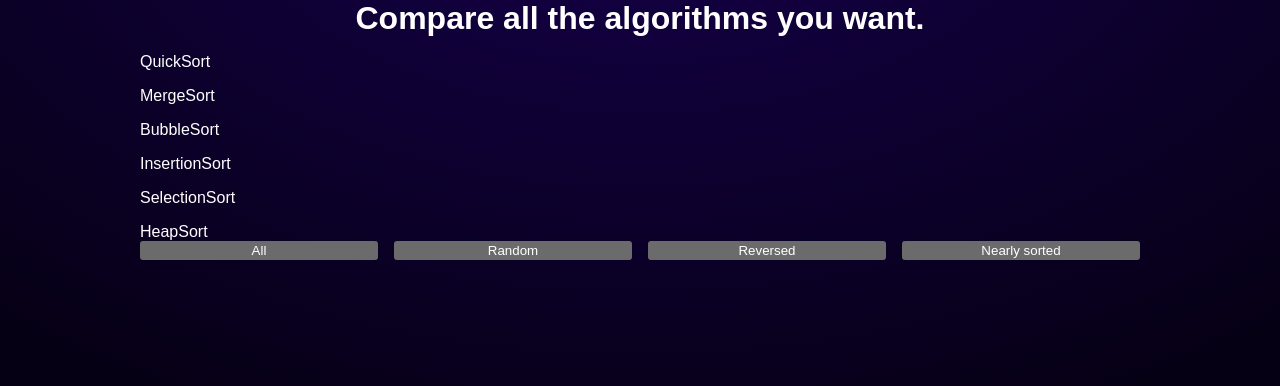
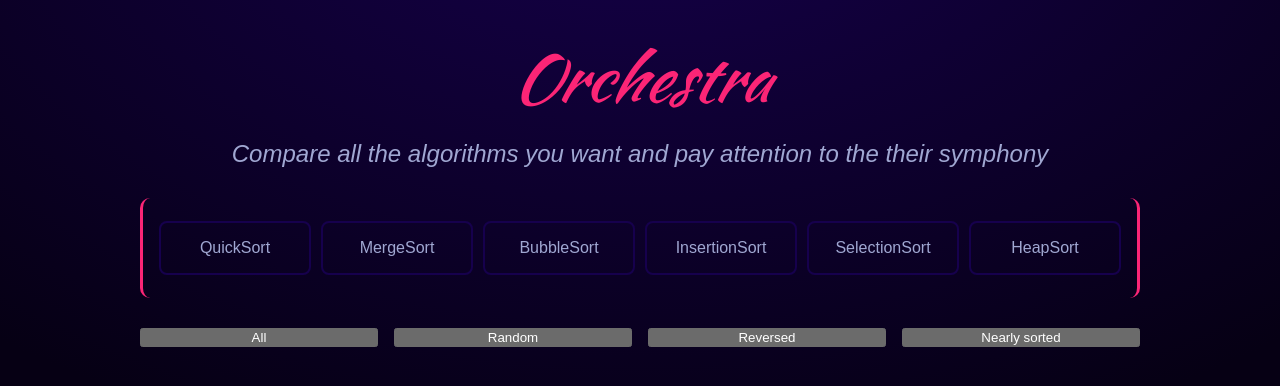
Before and after one commit to Eckry/Sorted-Symphony, a React (Vite) app: page /comparison in a window 1280 px wide. Shown: the top 386 px of the page. Built offline with nearby package versions, Linux system fonts and the light colour scheme; a web font is replaced by a local one.

Commit message:
add basic styles to comparison select

```diff
--- a/src/routes/Comparison.tsx
+++ b/src/routes/Comparison.tsx
@@ -23,16 +23,20 @@ export const Comparison = () => {
   return (
     <main className="comparison-container">
       <header className="comparison-header">
-        <h1>Compare all the algorithms you want.</h1>
+        <h1 className="header-title">Orchestra</h1>
+        <p className="header-phrase">
+          Compare all the algorithms you want and pay attention to the their
+          symphony
+        </p>
       </header>
-      <ul>
+      <ul className="selection-container">
         {Object.values(algorithms).map((algorithm) => {
           return (
             <li
               className={
                 algorithmsSelected.includes(algorithm)
-                  ? "algorithm-selected"
-                  : "algorithm"
+                  ? "option-selected"
+                  : "option"
               }
               onClick={() => addAlgorithm(algorithm)}
               key={algorithm}
--- a/src/routes/styles/Comparison.css
+++ b/src/routes/styles/Comparison.css
@@ -5,16 +5,8 @@
 }
 
 .comparison-header {
+  padding-top: 32px;
   text-align: center;
-}
-
-.algorithm,
-.algorithm-selected {
-  list-style: none;
-  margin-top: 1rem;
-  cursor: pointer;
-}
-
-.algorithm-selected {
+  font-size: 2.5rem;
   color: var(--highlight-color);
 }
```
